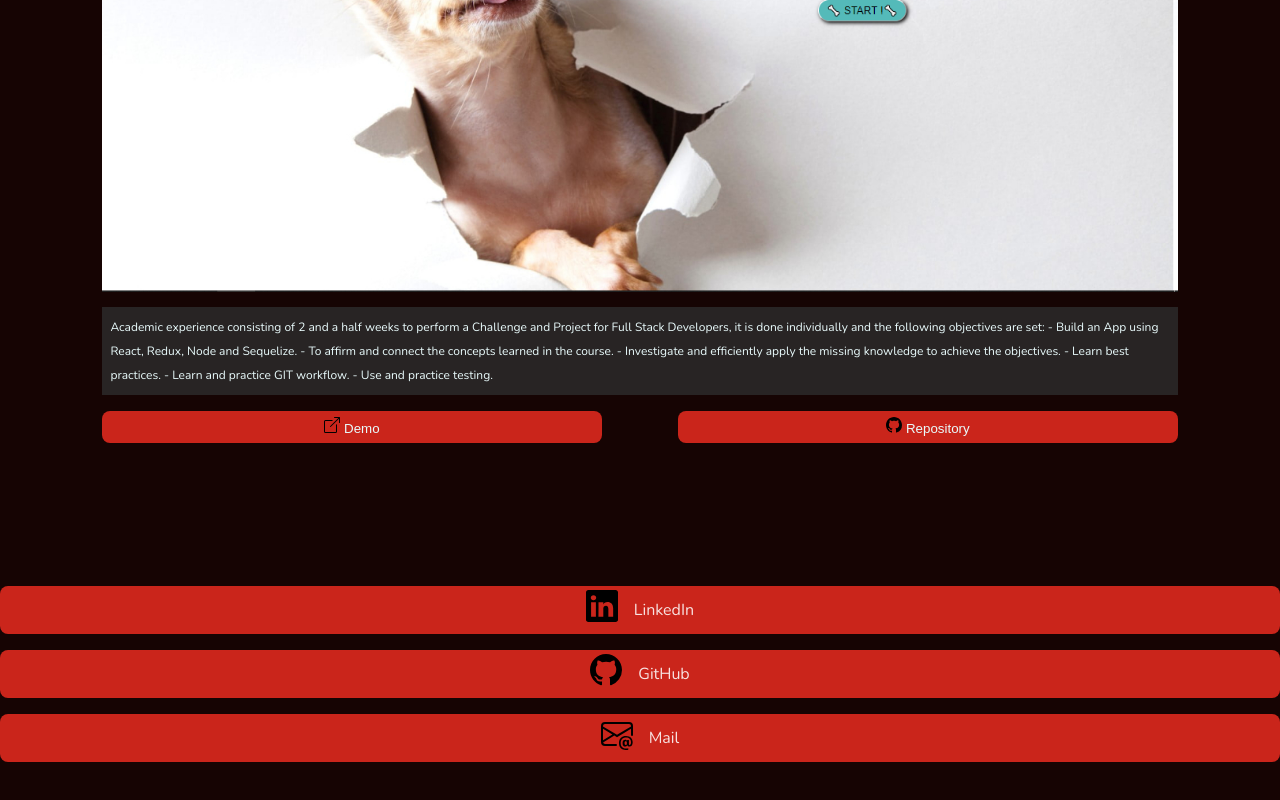
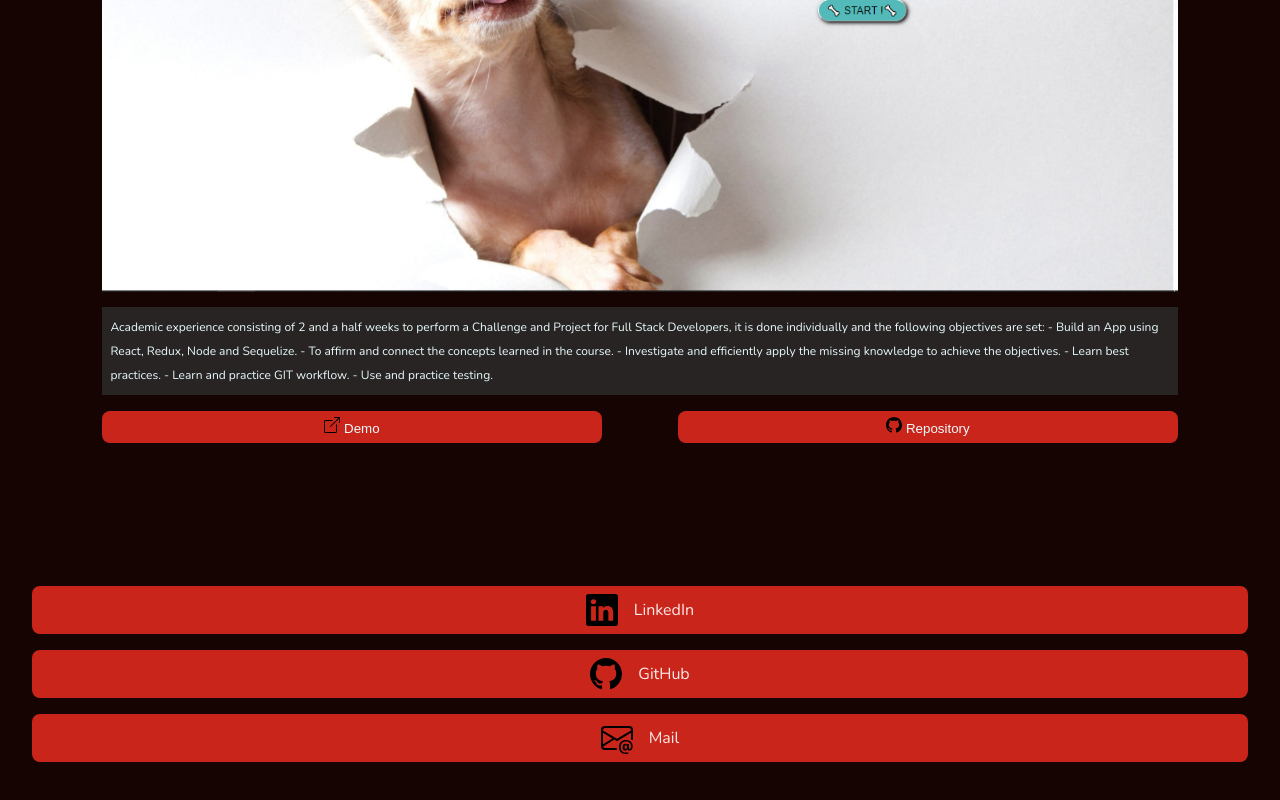
Before and after one commit to FranNavarro27F/Portfolio_fran_2, a React (Vite) app in the folder vite-project/: page / in a window 1280 px wide. Shown: the part 1924-2724 px from the top of the page. Built offline with nearby package versions, Linux system fonts and the light colour scheme.

Commit message:
footer-more button scope

```diff
--- a/vite-project/src/App.css
+++ b/vite-project/src/App.css
@@ -739,10 +739,14 @@ Variables CSS
   justify-content: center;
   align-items: center;
 }
+#footer a{
+  text-decoration: none;
+  color: var(--Color-Primary-0)
+}
 .footer_contact_button{
   margin-top: 0.5rem;
   height: 3rem;
-  width: 100%;
+  width: 95vw;
   background-color: var(--Color-Primary-5);
   display: flex;
   justify-content: center;
@@ -757,3 +761,6 @@ Variables CSS
   height: 2rem;
   margin-right: 1rem;
 }
+.footer_contact_button p{
+  text-decoration: none;
+}
--- a/vite-project/src/App.jsx
+++ b/vite-project/src/App.jsx
@@ -449,15 +449,31 @@ function App() {
 
         <section className='Footer' id='Footer'>
           <div id='footer'>
+
+
+                <a href="https://www.linkedin.com/in/fran-navarro-/">
                   <div className='footer_contact_button'>
-              <a href="https://www.linkedin.com/in/fran-navarro-/"><img src="button_footer/linkedin.svg" alt="GitHub_img" /></a> <p>LinkedIn</p>
+                    <img src="button_footer/linkedin.svg" alt="GitHub_img" />
+                    <p>LinkedIn</p>
                   </div>
+                </a>
+
+               <a href="https://github.com/FranNavarro27F">
                 <div className='footer_contact_button'>
-              <a href="https://github.com/FranNavarro27F"><img src="./button_card_my_project/link_github.svg" alt="" /></a> <p>GitHub</p>
+                  <img src="./button_card_my_project/link_github.svg" alt="" />
+                  <p>GitHub</p>
                 </div>
+               </a>
+
+
+               <a href="mailto:fran27dev@gmail.com">
                 <div className='footer_contact_button'>
-              <a href="mailto:fran27dev@gmail.com"><img src="./button_footer/mail.svg" alt="" /></a> <p>Mail</p>
+                  <img src="./button_footer/mail.svg" alt="" />
+                  <p>Mail</p>
                 </div>
+               </a>
+
+
           </div>
         </section>
 
```
Lines whose indentation alone changed are shown as unchanged.
